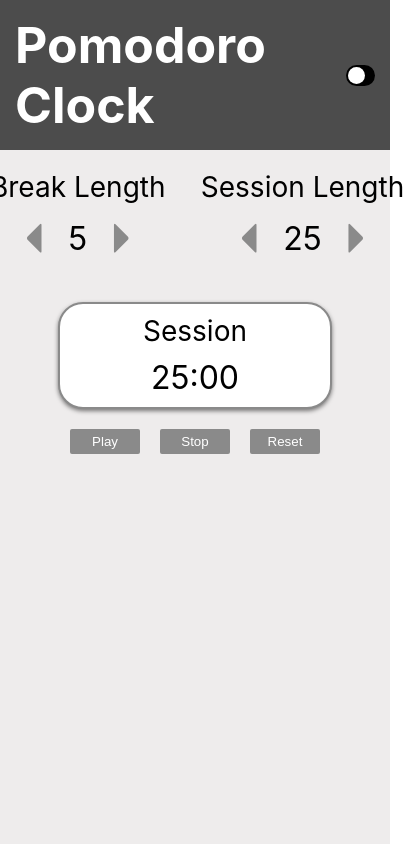
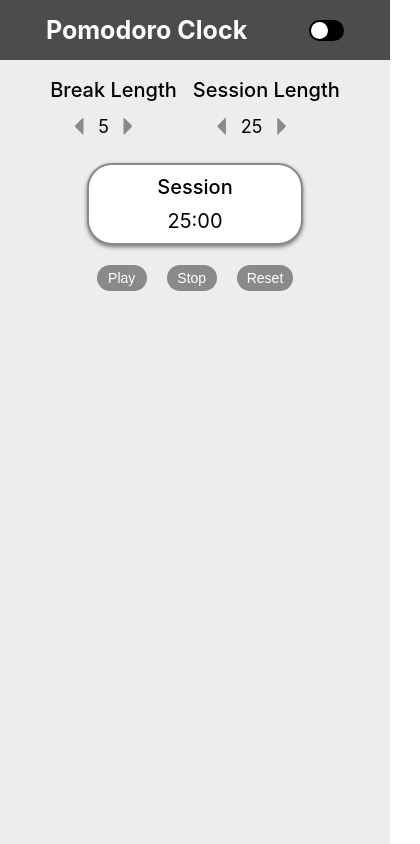
Before and after one commit to NicholasKlaus/Timer, a React (Create React App) app: page / in a window 390 px wide. Shown: the whole page, 420 px wide, since content can reach past the window. Built offline with nearby package versions, Linux system fonts and the light colour scheme.

Commit message:
changed styles

```diff
--- a/src/App.tsx
+++ b/src/App.tsx
@@ -7,8 +7,8 @@ function App() {
     <div className="App">
       <Header />
       <div className="container">
-        <div className="main-wrap">
-          <div className="interval-wrap">
+        <div className="wrap">
+          <div className="interval interval_wrap">
             <BreakLength />
             <SessionLength />
           </div>
--- a/src/components/BreakLength.tsx
+++ b/src/components/BreakLength.tsx
@@ -21,12 +21,12 @@ export const BreakLength = () => {
   }
 
   return (
-    <div>
-      <h4>Break Length</h4>
-      <div className="interval-container">
-        <i className="icofont-caret-left arrow" onClick={decreaseBreak}></i>
-        <p className="interval-length"> {breakLength} </p>
-        <i className="icofont-caret-right arrow" onClick={increaseBreak}></i>
+    <div className="interval__break interval_item">
+      <h4 className="interval__title title">Break Length</h4>
+      <div className="interval__container">
+        <i className="icofont-caret-left interval__arrow" onClick={decreaseBreak}></i>
+        <p className="interval__length"> {breakLength} </p>
+        <i className="icofont-caret-right interval__arrow" onClick={increaseBreak}></i>
       </div>
     </div>
   );
--- a/src/components/SessionLength.tsx
+++ b/src/components/SessionLength.tsx
@@ -21,12 +21,12 @@ export const SessionLength = () => {
   }
 
   return (
-    <div>
-      <h4>Session Length</h4>
-      <div className="interval-container">
-        <i className="icofont-caret-left arrow" onClick={decreaseSession}></i>
-        <p className="interval-length"> {sessionLength} </p>
-        <i className="icofont-caret-right arrow" onClick={increaseSession}></i>
+    <div className="interval__session interval_item">
+      <h4 className="interval__title title">Session Length</h4>
+      <div className="interval__container">
+        <i className="icofont-caret-left interval__arrow" onClick={decreaseSession}></i>
+        <p className="interval__length"> {sessionLength} </p>
+        <i className="icofont-caret-right interval__arrow" onClick={increaseSession}></i>
       </div>
     </div>
   );
--- a/src/components/Timer.tsx
+++ b/src/components/Timer.tsx
@@ -45,17 +45,17 @@ export const Timer = () => {
   }, [timerRunning, secondsLeft, interval, dispatch]);
 
   return(
-    <div>
-      <div className="timer-container">
-        <h4> {interval} </h4>
-        <div className="timer">
+    <div className="timer">
+      <div className="timer__container">
+        <h4 className="timer__title title"> {interval} </h4>
+        <div className="timer__display">
           {minutes < 10 ? ("0" + minutes).slice(-2) : minutes}:{seconds < 10 ? ("0" + seconds).slice(-2) : seconds}
         </div>
       </div>
-      <div className="timer-actions">
-        <button className="btn" onClick={Play}>Play</button>
-        <button className="btn" onClick={Stop}>Stop</button>
-        <button className="btn" onClick={Reset}>Reset</button>
+      <div className="timer__actions">
+        <button className="timer__btn" onClick={Play}>Play</button>
+        <button className="timer__btn" onClick={Stop}>Stop</button>
+        <button className="timer__btn" onClick={Reset}>Reset</button>
       </div>
     </div>
   );
--- a/src/components/header/Header.tsx
+++ b/src/components/header/Header.tsx
@@ -5,8 +5,8 @@ export const Header = () => {
 
   return (
     <div className="header">
-      <div className="header-wrap">
-        <h2 className="header-title">Pomodoro Clock</h2>
+      <div className="header__wrap">
+        <h2 className="header__title title">Pomodoro Clock</h2>
         <DarkModeToggler />
       </div>
     </div>
--- a/src/style/App.scss
+++ b/src/style/App.scss
@@ -4,10 +4,33 @@
   margin-right: auto;
 }
 
+.title {
+  text-align: center;
+  margin-top: 0px;
+  margin-bottom: 10px;
+  font-size: 28px;
+  font-weight: 400;
+}
+
+.wrap {
+  padding: 20px;
+  display: flex;
+  flex-direction: column;
+  justify-content: center;
+  align-items: center;
+}
+
 .header {
   padding: 15px;
   background-color: #4c4c4c;
-  .header-title {
+
+  .header__wrap {
+    display: flex;
+    justify-content: space-around;
+    align-items: center;
+  }
+
+  .header__title {
     margin: 0;
     font-size: 50px;
     font-weight: 700;
@@ -15,107 +38,185 @@
   }
 }
 
-.header-wrap {
+.interval_wrap {
   display: flex;
-  justify-content: space-around;
-  align-items: center;
+  padding: 20px;
 }
 
-.main-wrap {
-  padding: 20px;
-  display: flex;
-  flex-direction: column;
-  justify-content: center;
-  align-items: center;
-}
+.interval {
 
-h4 {
-  text-align: center;
-  font-size: 28px;
-  font-weight: 400;
-  margin-top: 0px;
-  margin-bottom: 10px;
-}
+  .interval_item {
+    padding: 20px;
+  }
 
-.interval-container {
-  display: flex;
-  margin: 0 40px;
-  align-items: center;
+  .interval__title {
+    font-size: 40px;
+    font-weight: 500;
+  }
 
-  .arrow {
+  .interval__container {
+    display: flex;
+    margin: 0 40px;
+    align-items: center;
+  }
+
+  .interval__arrow {
     font-size: 48px;
     cursor: pointer;
     color: #8a8a8a;
     border: none
   }
 
-  .interval-length {
-    font-size: 32px;
+  .interval__length {
+    font-size: 35px;
     margin: 0 10px;
   }
 }
 
-.interval-wrap {
-  display: flex;
-}
+.timer {
+  padding-top: 30px;
 
-.timer-container {
-  border: 2px solid #8a8a8a;
-  margin-top: 40px;
-  border-radius: 25px;
-  min-width: 250px;
-  text-align: center;
-  box-shadow: 0 2px 4px rgba(0, 0, 0, 0.50);
-  padding: 10px;
-  background-color: #fff;
+  .timer__container {
+    border: 2px solid #8a8a8a;
+    border-radius: 25px;
+    min-width: 350px;
+    text-align: center;
+    box-shadow: 0 2px 4px rgba(0, 0, 0, 0.50);
+    padding: 20px;
+    background-color: #fff;
+  }
 
-  .timer {
-    font-size: 32px;
+  .timer__title {
+    font-size: 45px;
+    font-weight: 500;
   }
-}
 
-.timer-actions {
-  margin-top: 20px;
-  text-align: center;
+  .timer__display {
+    font-size: 40px;
+  }
 
-  .btn {
-    padding: 5px 10px;
+  .timer__actions {
+    padding-top: 45px;
+    text-align: center;
+  }
+
+  .timer__btn {
+    padding: 5px 15px;
     margin: 0 10px;
-    height: 25px;
+    min-height: 25px;
     background-color: #8a8a8a;
     border: none;
     outline: none;
     cursor: pointer;
     color: #fff;
-    min-width: 70px;
-    border-radius: 2px;
+    min-width: 100px;
+    border-radius: 25px;
+    font-size: 24px;
   }
 }
 
 //--------------------------------------------dark-theme--------------------------------------------------------------------------
 
-.dark-theme .arrow {
+.dark-theme .interval__arrow {
   color: #fff;
 }
 
-.dark-theme .btn {
+.dark-theme .timer__btn {
   background-color: #fff;
   color:black
 }
 
-.dark-theme .timer-container {
+.dark-theme .timer__container {
   background-color: #1c1c1c;
   border-color: #fff;
 }
 
-.dark-theme .timer {
+.dark-theme .timer__display {
   color: #fff
 }
 
-.dark-theme .interval-length {
+.dark-theme .interval__length {
   color: #fff;
 }
 
-.dark-theme h4 {
+.dark-theme .title {
   color: #fff;
 }
+
+//----------------------------------------------@media < 576 px------------------------------------
+
+@media (max-width: 576px) {
+
+  .wrap {
+    padding: 5px;
+    display: flex;
+    flex-direction: column;
+    justify-content: center;
+    align-items: center;
+  }
+
+  .header {
+    padding: 15px;
+
+    .header__title {
+      font-size: 25px;
+    }
+  }
+
+  .interval_wrap {
+    padding: 5px;
+  }
+
+  .interval {
+
+    .interval_item {
+      padding: 8px;
+    }
+
+    .interval__title {
+      font-size: 20px;
+      font-weight: 500;
+    }
+
+    .interval__container {
+      margin: 0 15px;
+    }
+
+    .interval__arrow {
+      font-size: 28px;
+    }
+
+    .interval__length {
+      font-size: 18px;
+      margin: 0 5px;
+    }
+  }
+
+  .timer {
+    padding-top: 10px;
+
+    .timer__container {
+      min-width: 150px;
+      padding: 10px;
+    }
+
+    .timer__title {
+      font-size: 20px;
+    }
+
+    .timer__display {
+      font-size: 20px;
+    }
+
+    .timer__actions {
+      padding-top: 20px;
+      text-align: center;
+    }
+
+    .timer__btn {
+      padding: 5px 10px;
+      min-width: 50px;
+      font-size: 14px;
+    }
+  }
+}
```
